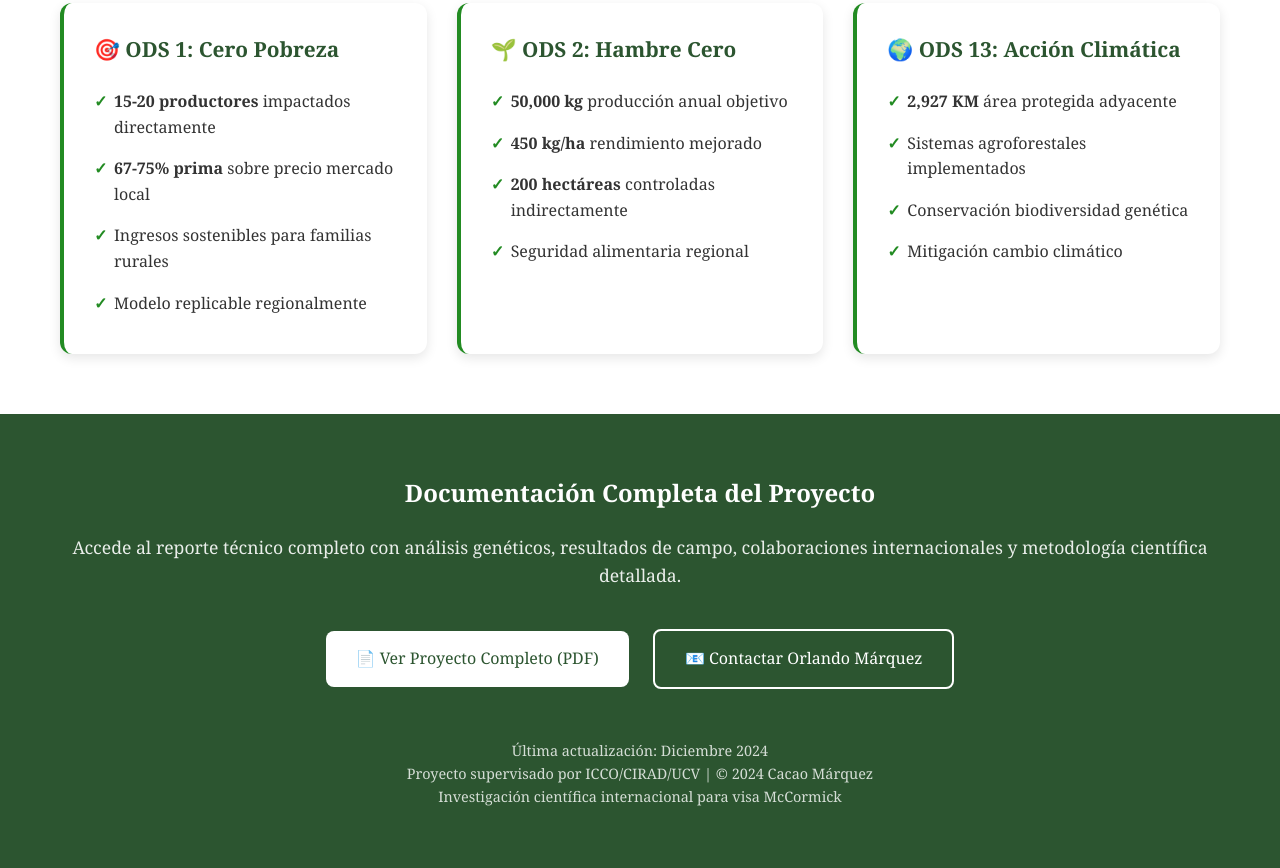
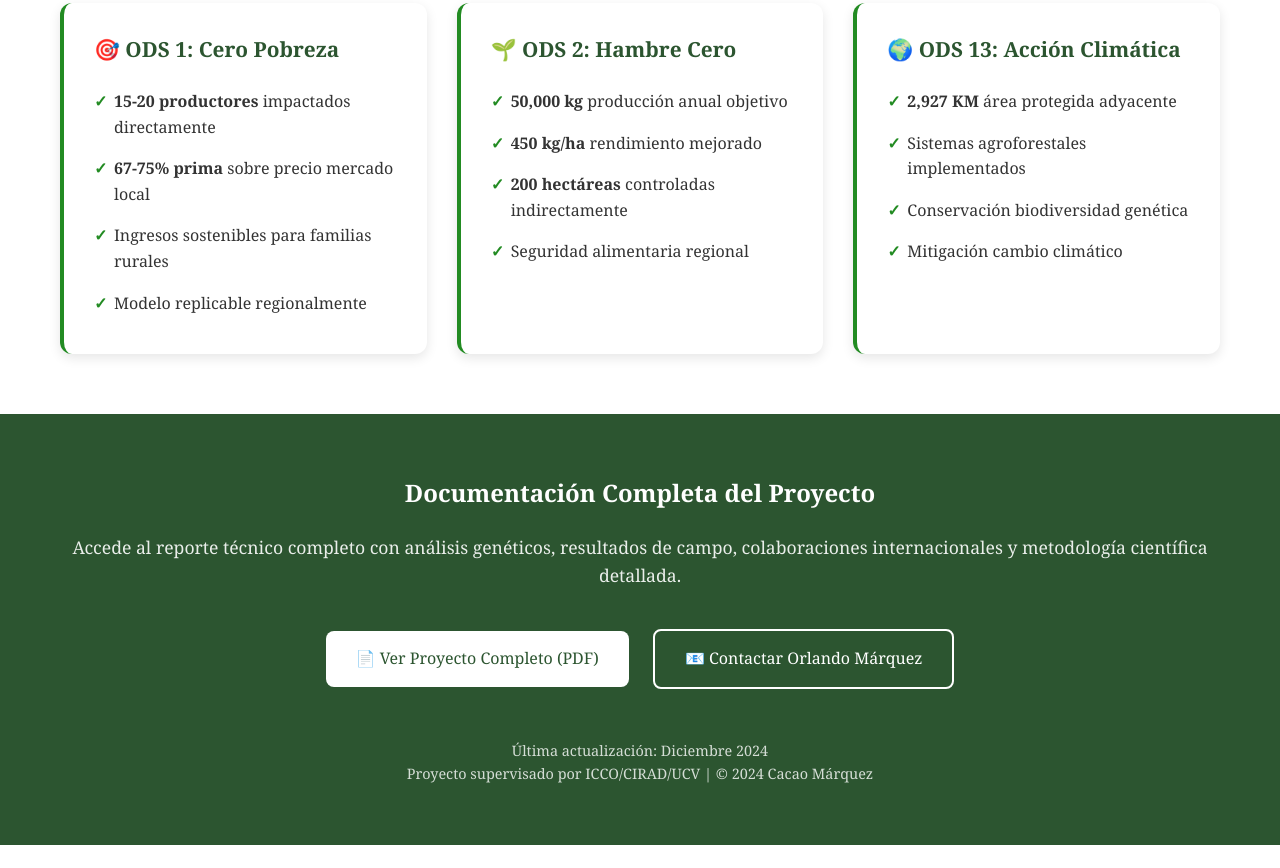
Before and after one commit to orlandomarquezb/cocoa-project, a plain HTML site: page index.html in a window 1280 px wide. Shown: the part 5493-6361 px from the top of the page. After the commit the page ends 6338 px from the top, so only its background shows below. Drawn offline with Linux system fonts and the light colour scheme.

Commit message:
Remove McCormick visa reference

```diff
--- a/index.html
+++ b/index.html
@@ -666,7 +666,6 @@
             <div style="margin-top: 40px; font-size: 0.9rem; opacity: 0.8;">
                 <p>Última actualización: Diciembre 2024</p>
                 <p>Proyecto supervisado por ICCO/CIRAD/UCV | © 2024 Cacao Márquez</p>
-                <p>Investigación científica internacional para visa McCormick</p>
             </div>
         </div>
     </section>
```
